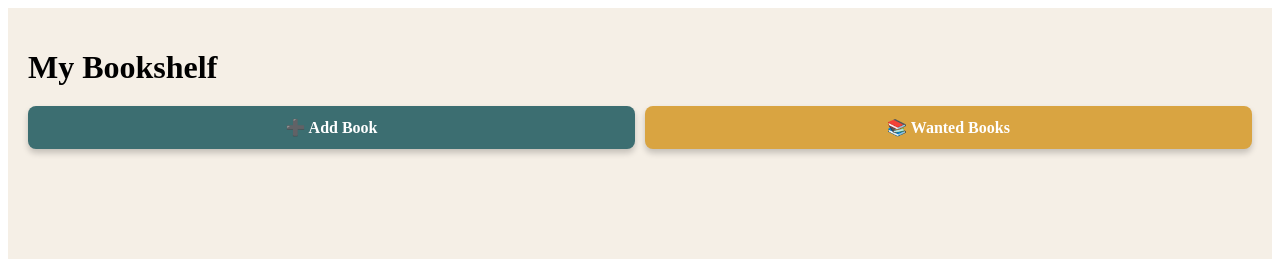
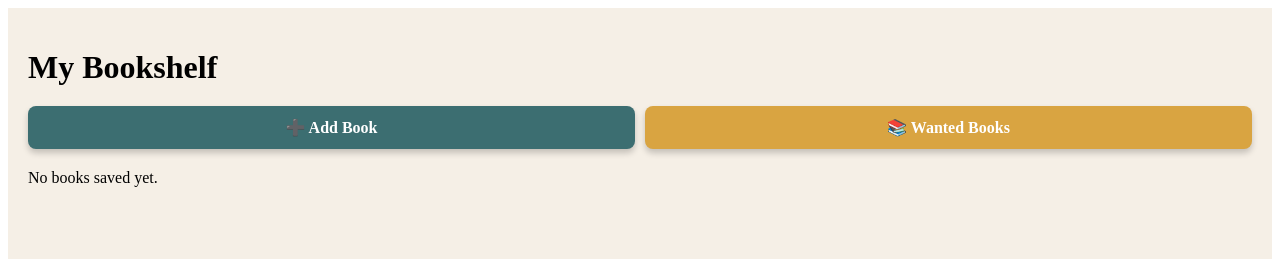
Before and after one commit to nickgirling256-hue/The-Book-case, a Next.js app: page / in a window 1280 px wide. Shown: the top 259 px of the page. Built offline with nearby package versions, Linux system fonts and the light colour scheme.

Commit message:
Update page.js

```diff
--- a/app/page.js
+++ b/app/page.js
@@ -1,3 +1,4 @@
+
 "use client";
 
 import { useEffect, useState } from "react";
@@ -7,7 +8,7 @@ export default function HomePage() {
 
   useEffect(() => {
     const storedBooks =
-      JSON.parse(localStorage.getItem("books")) || [];
+      JSON.parse(localStorage.getItem("myBooks")) || [];
     setBooks(storedBooks);
   }, []);
 
@@ -15,7 +16,7 @@ export default function HomePage() {
     const updatedBooks = [...books];
     updatedBooks.splice(index, 1);
     setBooks(updatedBooks);
-    localStorage.setItem("books", JSON.stringify(updatedBooks));
+    localStorage.setItem("myBooks", JSON.stringify(updatedBooks));
   }
 
   return (
@@ -29,7 +30,6 @@ export default function HomePage() {
     >
       <h1 style={{ marginBottom: 20 }}>My Bookshelf</h1>
 
-      {/* NAV BUTTONS */}
       <div
         style={{
           display: "grid",
@@ -71,7 +71,9 @@ export default function HomePage() {
         </a>
       </div>
 
-      {/* BOOK GRID */}
+      {books.length === 0 ? (
+        <p>No books saved yet.</p>
+      ) : (
         <div
           style={{
             display: "grid",
@@ -89,7 +91,6 @@ export default function HomePage() {
                 textAlign: "center"
               }}
             >
-            {/* IMAGE */}
               <div
                 style={{
                   width: "100%",
@@ -111,15 +112,12 @@ export default function HomePage() {
                 ) : null}
               </div>
 
-            {/* TITLE */}
               <div style={{ fontSize: 18 }}>{book.title}</div>
 
-            {/* STARS */}
               <div style={{ color: "gold", margin: "6px 0" }}>
-              {"⭐".repeat(book.rating || 0)}
+                {"⭐".repeat(Number(book.rating || 0))}
               </div>
 
-            {/* DELETE BUTTON */}
               <button
                 onClick={() => deleteBook(index)}
                 style={{
@@ -136,6 +134,7 @@ export default function HomePage() {
             </div>
           ))}
         </div>
+      )}
     </main>
   );
 }
```
Lines whose indentation alone changed are shown as unchanged.
